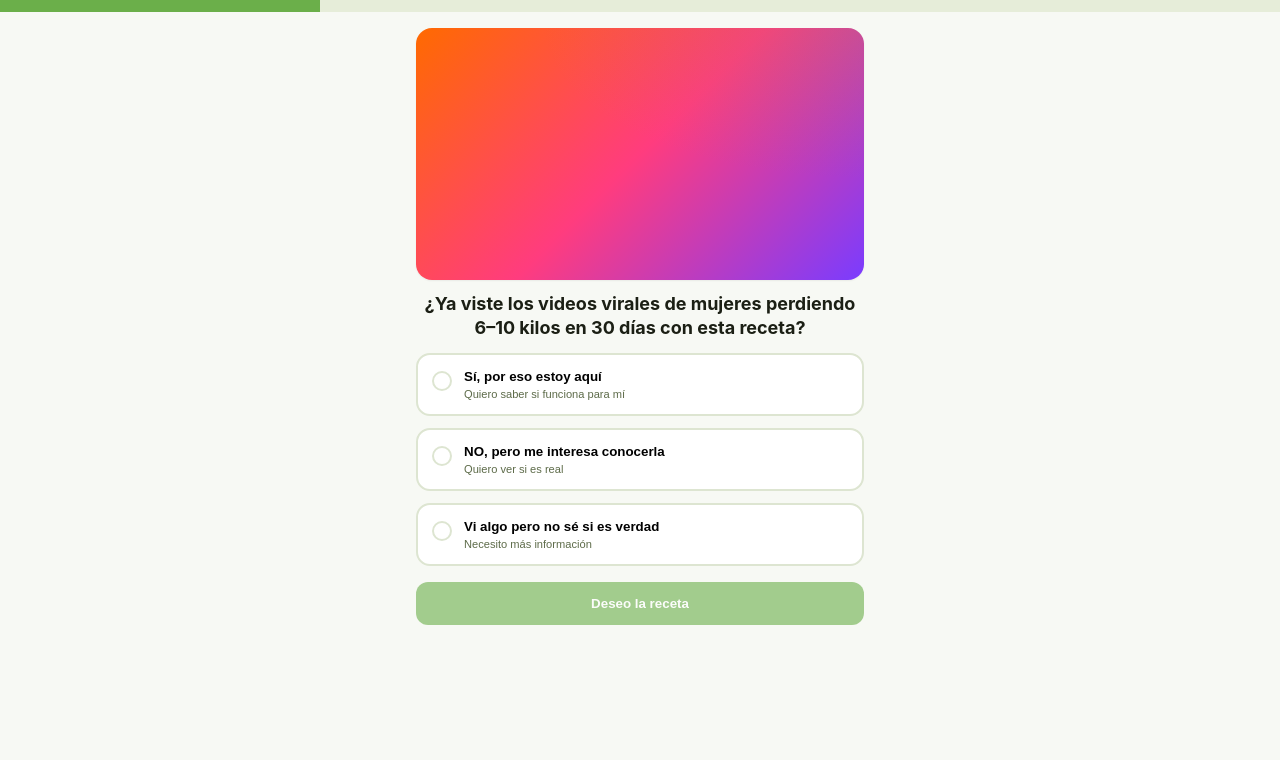
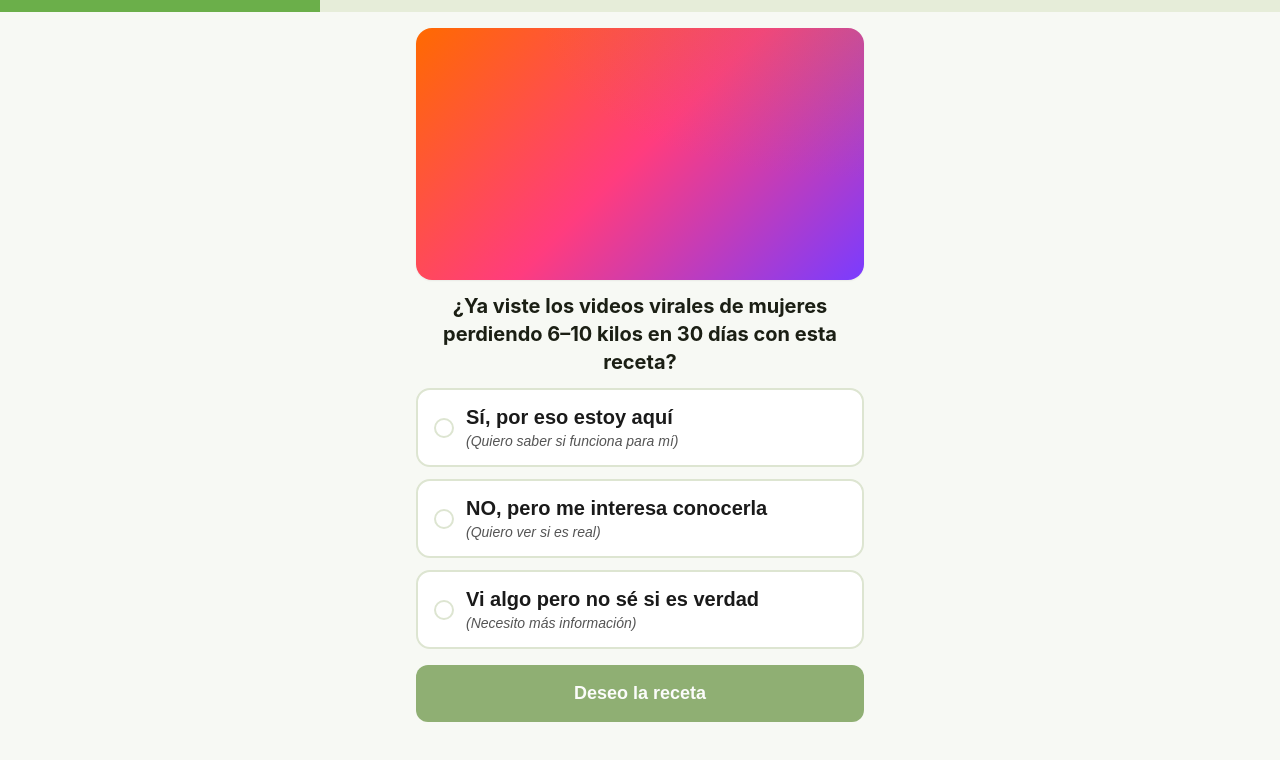
Before and after one commit to patolina1000/jornalexperte, a plain HTML site: page quiz-hostinger/index.html in a window 1280 px wide. Drawn offline with Linux system fonts and the light colour scheme.

Commit message:
Adjust quiz typography and option interactions

```diff
--- a/quiz-hostinger/app.js
+++ b/quiz-hostinger/app.js
@@ -65,8 +65,12 @@ optionsEl.addEventListener('keydown', (e) => {
 });
 
 function setSelected(btn, silent = false) {
-  cards.forEach(c => c.setAttribute('aria-checked', 'false'));
+  cards.forEach(c => {
+    c.setAttribute('aria-checked', 'false');
+    c.classList.remove('active');
+  });
   btn.setAttribute('aria-checked', 'true');
+  btn.classList.add('active');
   cta.disabled = false;
 
   answers.q1 = btn.dataset.value;
--- a/quiz-hostinger/index.html
+++ b/quiz-hostinger/index.html
@@ -24,32 +24,68 @@
     <div class="options" role="radiogroup" aria-labelledby="q1-label">
       <span id="q1-label" class="sr-only">Selecciona una opción</span>
 
-      <button class="card" data-value="si_aqui" role="radio" aria-checked="false">
-        <span class="dot" aria-hidden="true"></span>
-        <span class="card-text">
-          <strong>Sí, por eso estoy aquí</strong>
-          <small>Quiero saber si funciona para mí</small>
-        </span>
+      <button class="card group text-left cursor-pointer option-theme border shadow-none option-background-contrast relative overflow-hidden rounded-md" data-value="si_aqui" role="radio" aria-checked="false">
+        <div class="option-wrap flex h-full flex-row">
+          <div class="option-inner w-full h-full p-4 gap-3 flex justify-between items-center" style="min-height:64px;">
+            <div class="py-1 self-center">
+              <div class="option-icon-select h-5 w-5 rounded-full border-2 border-[#5a7d2b]">
+                <img src="./assets/check.svg" alt="" class="option-icon-img w-3.5 h-3.5" />
+              </div>
+            </div>
+            <div class="flex-1 card-text">
+              <div class="option-title text-[18px] md:text-[20px] font-semibold text-[#1a1a1a]">
+                Sí, por eso estoy aquí
+              </div>
+              <div class="option-sub text-[13px] md:text-[14px] italic text-[#2a2a2a] opacity-80">
+                (Quiero saber si funciona para mí)
+              </div>
+            </div>
+          </div>
+        </div>
       </button>
 
-      <button class="card" data-value="no_interesa" role="radio" aria-checked="false">
-        <span class="dot" aria-hidden="true"></span>
-        <span class="card-text">
-          <strong>NO, pero me interesa conocerla</strong>
-          <small>Quiero ver si es real</small>
-        </span>
+      <button class="card group text-left cursor-pointer option-theme border shadow-none option-background-contrast relative overflow-hidden rounded-md" data-value="no_interesa" role="radio" aria-checked="false">
+        <div class="option-wrap flex h-full flex-row">
+          <div class="option-inner w-full h-full p-4 gap-3 flex justify-between items-center" style="min-height:64px;">
+            <div class="py-1 self-center">
+              <div class="option-icon-select h-5 w-5 rounded-full border-2 border-[#5a7d2b]">
+                <img src="./assets/check.svg" alt="" class="option-icon-img w-3.5 h-3.5" />
+              </div>
+            </div>
+            <div class="flex-1 card-text">
+              <div class="option-title text-[18px] md:text-[20px] font-semibold text-[#1a1a1a]">
+                NO, pero me interesa conocerla
+              </div>
+              <div class="option-sub text-[13px] md:text-[14px] italic text-[#2a2a2a] opacity-80">
+                (Quiero ver si es real)
+              </div>
+            </div>
+          </div>
+        </div>
       </button>
 
-      <button class="card" data-value="vi_dudas" role="radio" aria-checked="false">
-        <span class="dot" aria-hidden="true"></span>
-        <span class="card-text">
-          <strong>Vi algo pero no sé si es verdad</strong>
-          <small>Necesito más información</small>
-        </span>
+      <button class="card group text-left cursor-pointer option-theme border shadow-none option-background-contrast relative overflow-hidden rounded-md" data-value="vi_dudas" role="radio" aria-checked="false">
+        <div class="option-wrap flex h-full flex-row">
+          <div class="option-inner w-full h-full p-4 gap-3 flex justify-between items-center" style="min-height:64px;">
+            <div class="py-1 self-center">
+              <div class="option-icon-select h-5 w-5 rounded-full border-2 border-[#5a7d2b]">
+                <img src="./assets/check.svg" alt="" class="option-icon-img w-3.5 h-3.5" />
+              </div>
+            </div>
+            <div class="flex-1 card-text">
+              <div class="option-title text-[18px] md:text-[20px] font-semibold text-[#1a1a1a]">
+                Vi algo pero no sé si es verdad
+              </div>
+              <div class="option-sub text-[13px] md:text-[14px] italic text-[#2a2a2a] opacity-80">
+                (Necesito más información)
+              </div>
+            </div>
+          </div>
+        </div>
       </button>
     </div>
 
-    <button id="cta" class="cta" disabled>Deseo la receta</button>
+    <button id="cta" class="cta w-full bg-[#4b7f1f] hover:bg-[#3e6c1b] text-white font-semibold text-[16px] md:text-[18px] py-3 md:py-4 rounded-md shadow" disabled>Deseo la receta</button>
 
     <div id="toast" class="toast" role="status" aria-live="polite" aria-atomic="true"></div>
   </main>
--- a/quiz-hostinger/styles.css
+++ b/quiz-hostinger/styles.css
@@ -39,10 +39,17 @@ body{
 .hero img{display:block;width:100%;height:auto}
 
 .question-title{
-  font-size:18px;
+  font-size:17px;
+  line-height:22px;
   margin:12px auto;
   text-align:center;
   max-width:42ch;
+}
+@media (min-width:768px){
+  .question-title{
+    font-size:20px;
+    line-height:28px;
+  }
 }
 
 .options{
@@ -52,51 +59,117 @@ body{
 }
 
 .card{
-  display:flex;
-  align-items:flex-start;
-  gap:12px;
+  display:block;
   width:100%;
   border:2px solid var(--border);
   background:var(--card);
   border-radius:14px;
-  padding:14px;
   text-align:left;
   cursor:pointer;
   transition:all .15s ease;
+  padding:0;
 }
 .card:focus{outline:3px solid rgba(107,175,74,.4); outline-offset:2px}
 .card:hover{transform:translateY(-1px)}
-.card[aria-checked="true"]{border-color:var(--border-active); box-shadow:0 4px 14px rgba(23,58,0,.08)}
-
-.dot{
-  width:20px; height:20px; border-radius:50%;
-  border:2px solid var(--border);
-  margin-top:2px; flex:0 0 auto;
-  position:relative;
-}
-.card[aria-checked="true"] .dot{
+.card[aria-checked="true"],
+.card.active{
   border-color:var(--border-active);
-}
-.card[aria-checked="true"] .dot::after{
-  content:""; position:absolute; inset:4px; border-radius:50%; background:var(--border-active);
+  box-shadow:0 4px 14px rgba(23,58,0,.08);
 }
 
+.option-wrap{
+  display:flex;
+  flex-direction:row;
+  height:100%;
+}
+
+.option-inner{
+  display:flex;
+  width:100%;
+  height:100%;
+  padding:16px;
+  gap:12px;
+  justify-content:space-between;
+  align-items:center;
+  min-height:64px;
+}
+
+.option-icon-select{
+  width:20px;
+  height:20px;
+  border-radius:50%;
+  border:2px solid var(--border);
+  position:relative;
+  display:flex;
+  align-items:center;
+  justify-content:center;
+  transition:all .15s ease;
+}
+
+.option-icon-select img{
+  width:14px;
+  height:14px;
+  opacity:0;
+  transition:opacity .15s ease;
+}
+
+.card[aria-checked="true"] .option-icon-select,
+.card.active .option-icon-select{
+  background:#5a7d2b;
+  border-color:#5a7d2b;
+}
+
+.card[aria-checked="true"] .option-icon-select img,
+.card.active .option-icon-select img{
+  opacity:1;
+  filter:invert(100%);
+}
+
+.option-title{
+  font-size:18px;
+  font-weight:600;
+  color:#1a1a1a;
+}
+@media (min-width:768px){
+  .option-title{font-size:20px;}
+}
+
+.option-sub{
+  margin-top:4px;
+  font-size:13px;
+  font-style:italic;
+  color:#2a2a2a;
+  opacity:.8;
+}
+@media (min-width:768px){
+  .option-sub{font-size:14px;}
+}
+
+.card-text{flex:1;}
 .card-text strong{display:block; font-weight:700}
 .card-text small{display:block; margin-top:4px; color:var(--muted)}
 
 .cta{
   width:100%;
   border:0;
-  padding:14px 16px;
+  padding:12px 16px;
   border-radius:12px;
   font-weight:700;
+  font-size:16px;
+  line-height:1.4;
   color:#fff;
-  background:var(--cta);
+  background:#4b7f1f;
   cursor:pointer;
   transition:background .15s ease, transform .05s ease;
 }
+@media (min-width:768px){
+  .cta{
+    font-size:18px;
+    padding:16px 20px;
+  }
+}
 .cta:disabled{opacity:.6; cursor:not-allowed}
-.cta:not(:disabled):hover{background:var(--cta-hover)}
+.cta:not(:disabled):hover{background:#3e6c1b}
 .cta:not(:disabled):active{transform:translateY(1px)}
 
 .toast{
```
Also changed, not shown: quiz-hostinger/assets/check.svg (added).
